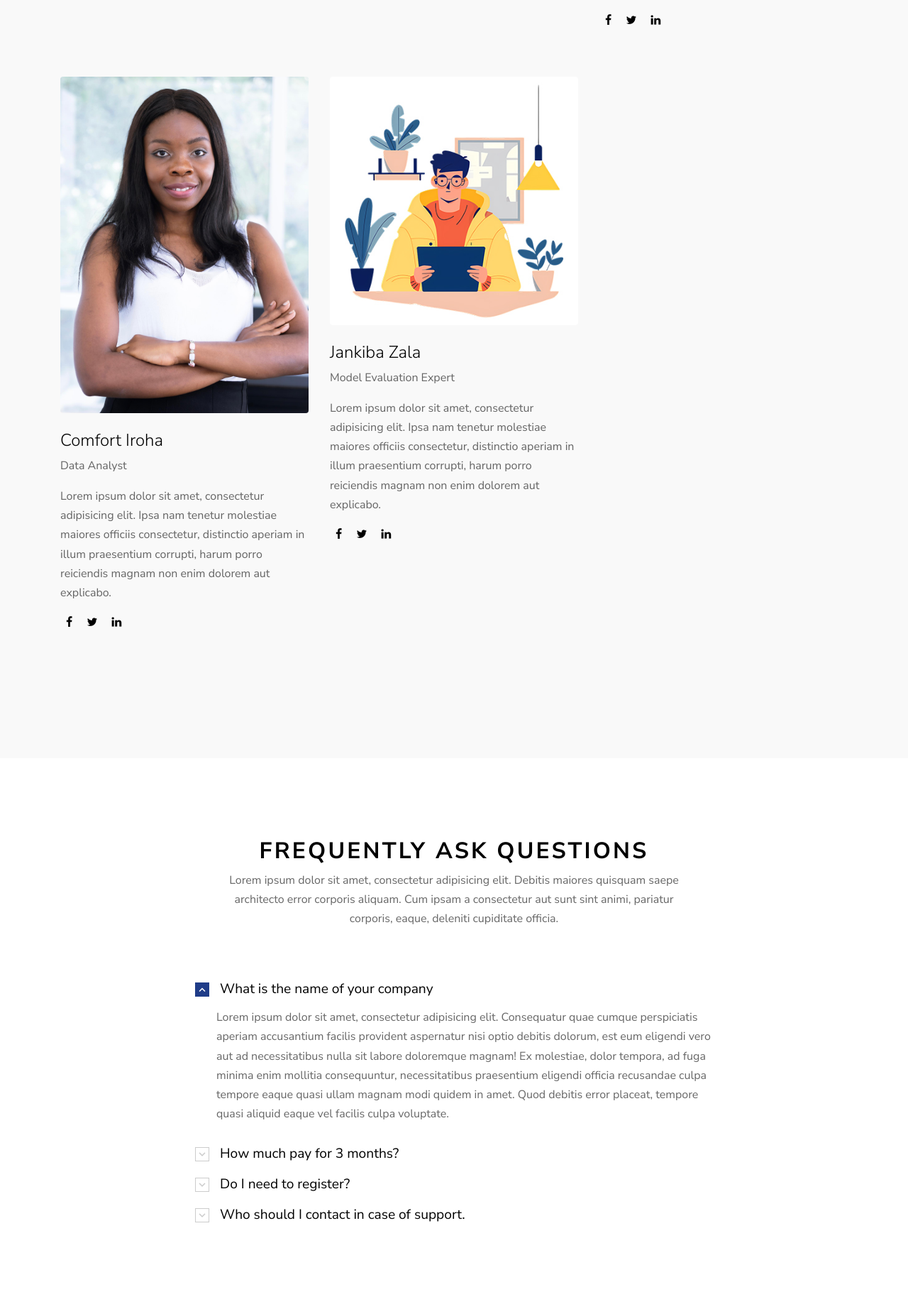
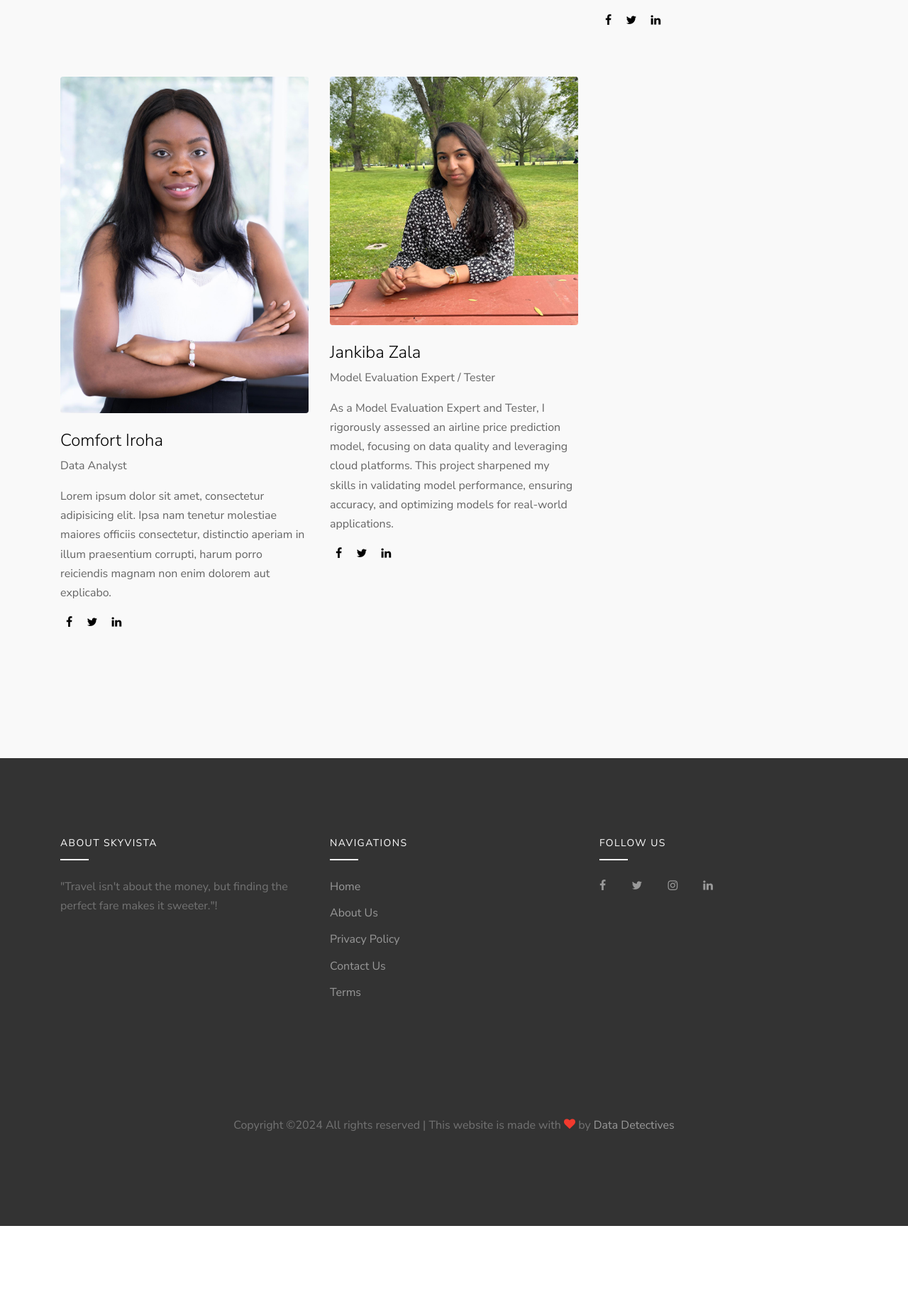
Before and after one commit to ubparmar/Airline_Fare_Prediction, a Django app: page /about/ in a window 1280 px wide. Shown: the part 3748-5592 px from the top of the page at 71% size. After the commit the page ends 5475 px from the top, so only its background shows below. Run offline with Django 5.2, Linux system fonts and the light colour scheme; data comes from the database, SQL or seed files in the repository; both versions use the stored data as it was after the commit; parts of the project's set-up code (start-up, migrations or seed data) failed here and were passed over; some libraries are stand-ins or nearby versions; some web fonts are replaced.

Commit message:
new changes

```diff
--- a/Pricepredictiormain/templates/Pricepredictiormain/about.html
+++ b/Pricepredictiormain/templates/Pricepredictiormain/about.html
@@ -178,7 +178,7 @@
               <div class="text">
 
                 <h2 class="mb-2 font-weight-light text-black h4">Devendra Singh Sekhawat</h2>
-                <span class="d-block mb-3 text-white-opacity-05">Machine Learning Engineer</span>
+                <span class="d-block mb-3 text-white-opacity-05">Machine Learning Engineer /Tester</span>
                 <p>As an ML Engineer focused on feature engineering, I developed and deployed an airline price prediction model, incorporating data scraping and leveraging cloud platforms. This project refined my skills in transforming raw data into meaningful features, managing the end-to-end deployment process, and optimizing model performance in real-world scenarios.</p>
                 <p>
                   <a href="#" class="text-black p-2"><span class="icon-facebook"></span></a>
@@ -234,13 +234,13 @@
           <div class="col-md-6 col-lg-4 mb-5 mb-lg-5">
             <div class="team-member">
 
-              <img src="{% static 'mainapp/images/unknown.jpg' %}" alt="Image" class="img-fluid rounded mb-4">
+              <img src="{% static 'mainapp/images/unknownclass.jpg' %}" alt="Image" class="img-fluid rounded mb-4">
 
               <div class="text">
 
                 <h2 class="mb-2 font-weight-light text-black h4">Swetha Tanikonda</h2>
-                <span class="d-block mb-3 text-white-opacity-05">Data Scientist</span>
-                <p>Lorem ipsum dolor sit amet, consectetur adipisicing elit. Ipsa nam tenetur molestiae maiores officiis consectetur, distinctio aperiam in illum praesentium corrupti, harum porro reiciendis magnam non enim dolorem aut explicabo.</p>
+                <span class="d-block mb-3 text-white-opacity-05">Data Scientist/Team Lead</span>
+                <p>As a Team Lead and Data Scientist, I led the development of an airline price prediction model, focusing on data scraping, feature engineering, and leveraging cloud platforms. This project enhanced my leadership skills, deepened my expertise in predictive modeling, and improved my ability to guide a team through complex data challenges.</p>
                 <p>
                   <a href="#" class="text-black p-2"><span class="icon-facebook"></span></a>
                   <a href="#" class="text-black p-2"><span class="icon-twitter"></span></a>
@@ -274,7 +274,7 @@
           <div class="col-md-6 col-lg-4 mb-5 mb-lg-5">
             <div class="team-member">
 
-              <img src="{% static 'mainapp/images/unknown.jpg' %}" alt="Image" class="img-fluid rounded mb-4">
+              <img src="{% static 'mainapp/images/unknownclass.jpg' %}" alt="Image" class="img-fluid rounded mb-4">
 
               <div class="text">
 
@@ -295,13 +295,13 @@
           <div class="col-md-6 col-lg-4 mb-5 mb-lg-5">
             <div class="team-member">
 
-              <img src="{% static 'mainapp/images/unknown.jpg' %}" alt="Image" class="img-fluid rounded mb-4">
+              <img src="{% static 'mainapp/images/grawat.jpg' %}" alt="Image" class="img-fluid rounded mb-4">
 
               <div class="text">
 
                 <h2 class="mb-2 font-weight-light text-black h4">Gaurav Rawat</h2>
                 <span class="d-block mb-3 text-white-opacity-05">Cloud Engineer</span>
-                <p>As a Data Visualization Architect, I led the development of an airline price prediction model, leveraging Django for deployment and cloud integration. This project sharpened my skills in transforming complex data into actionable insights and navigating the entire deployment lifecycle, enhancing both my technical and strategic expertise.</p>
+                <p>As a Cloud Engineer, I developed scripts to manage data for an airline price prediction model, incorporating data scraping and feature engineering while leveraging cloud platforms. This project enhanced my expertise in creating efficient data pipelines, automating data workflows, and ensuring scalable and reliable cloud solutions.</p>
                 <p>
                   <a href="#" class="text-black p-2"><span class="icon-facebook"></span></a>
                   <a href="#" class="text-black p-2"><span class="icon-twitter"></span></a>
@@ -338,13 +338,13 @@
           <div class="col-md-6 col-lg-4 mb-5 mb-lg-5">
             <div class="team-member">
 
-              <img src="{% static 'mainapp/images/unknown.jpg' %}" alt="Image" class="img-fluid rounded mb-4">
+              <img src="{% static 'mainapp/images/janki.jpg' %}" alt="Image" class="img-fluid rounded mb-4">
 
               <div class="text">
 
                 <h2 class="mb-2 font-weight-light text-black h4">Jankiba Zala</h2>
-                <span class="d-block mb-3 text-white-opacity-05">Model Evaluation Expert</span>
-                <p>Lorem ipsum dolor sit amet, consectetur adipisicing elit. Ipsa nam tenetur molestiae maiores officiis consectetur, distinctio aperiam in illum praesentium corrupti, harum porro reiciendis magnam non enim dolorem aut explicabo.</p>
+                <span class="d-block mb-3 text-white-opacity-05">Model Evaluation Expert / Tester</span>
+                <p>As a Model Evaluation Expert and Tester, I rigorously assessed an airline price prediction model, focusing on data quality and leveraging cloud platforms. This project sharpened my skills in validating model performance, ensuring accuracy, and optimizing models for real-world applications.</p>
                 <p>
                   <a href="#" class="text-black p-2"><span class="icon-facebook"></span></a>
                   <a href="#" class="text-black p-2"><span class="icon-twitter"></span></a>
@@ -358,73 +358,6 @@
         </div>
       </div>
     </div>
-
-    <div class="site-section">
-      <div class="container">
-
-        <div class="row justify-content-center mb-5">
-          <div class="col-md-7 text-center">
-            <div class="site-section-title">
-              <h2>Frequently Ask Questions</h2>
-            </div>
-            <p>Lorem ipsum dolor sit amet, consectetur adipisicing elit. Debitis maiores quisquam saepe architecto error corporis aliquam. Cum ipsam a consectetur aut sunt sint animi, pariatur corporis, eaque, deleniti cupiditate officia.</p>
-          </div>
-        </div>
-
-        <div class="row justify-content-center" data-aos="fade" data-aos-delay="100">
-          <div class="col-md-8">
-            <div class="accordion unit-8" id="accordion">
-            <div class="accordion-item">
-              <h3 class="mb-0 heading">
-                <a class="btn-block" data-toggle="collapse" href="#collapseOne" role="button" aria-expanded="true" aria-controls="collapseOne">What is the name of your company<span class="icon"></span></a>
-              </h3>
-              <div id="collapseOne" class="collapse show" aria-labelledby="headingOne" data-parent="#accordion">
-                <div class="body-text">
-                  <p>Lorem ipsum dolor sit amet, consectetur adipisicing elit. Consequatur quae cumque perspiciatis aperiam accusantium facilis provident aspernatur nisi optio debitis dolorum, est eum eligendi vero aut ad necessitatibus nulla sit labore doloremque magnam! Ex molestiae, dolor tempora, ad fuga minima enim mollitia consequuntur, necessitatibus praesentium eligendi officia recusandae culpa tempore eaque quasi ullam magnam modi quidem in amet. Quod debitis error placeat, tempore quasi aliquid eaque vel facilis culpa voluptate.</p>
-                </div>
-              </div>
-            </div> <!-- .accordion-item -->
-
-            <div class="accordion-item">
-              <h3 class="mb-0 heading">
-                <a class="btn-block" data-toggle="collapse" href="#collapseTwo" role="button" aria-expanded="false" aria-controls="collapseTwo">How much pay for 3  months?<span class="icon"></span></a>
-              </h3>
-              <div id="collapseTwo" class="collapse" aria-labelledby="headingOne" data-parent="#accordion">
-                <div class="body-text">
-                  <p>Lorem ipsum dolor sit amet, consectetur adipisicing elit. Vel ad laborum expedita. Nostrum iure atque enim quisquam minima distinctio omnis, consequatur aliquam suscipit, quidem, esse aspernatur! Libero, excepturi animi repellendus porro impedit nihil in doloremque a quaerat enim voluptatum, perspiciatis, quas dignissimos maxime ut cum reiciendis eius dolorum voluptatem aliquam!</p>
-                </div>
-              </div>
-            </div> <!-- .accordion-item -->
-
-            <div class="accordion-item">
-              <h3 class="mb-0 heading">
-                <a class="btn-block" data-toggle="collapse" href="#collapseThree" role="button" aria-expanded="false" aria-controls="collapseThree">Do I need to register?  <span class="icon"></span></a>
-              </h3>
-              <div id="collapseThree" class="collapse" aria-labelledby="headingOne" data-parent="#accordion">
-                <div class="body-text">
-                  <p>Lorem ipsum dolor sit amet, consectetur adipisicing elit. Vel ad laborum expedita. Nostrum iure atque enim quisquam minima distinctio omnis, consequatur aliquam suscipit, quidem, esse aspernatur! Libero, excepturi animi repellendus porro impedit nihil in doloremque a quaerat enim voluptatum, perspiciatis, quas dignissimos maxime ut cum reiciendis eius dolorum voluptatem aliquam!</p>
-                </div>
-              </div>
-            </div> <!-- .accordion-item -->
-
-            <div class="accordion-item">
-              <h3 class="mb-0 heading">
-                <a class="btn-block" data-toggle="collapse" href="#collapseFour" role="button" aria-expanded="false" aria-controls="collapseFour">Who should I contact in case of support.<span class="icon"></span></a>
-              </h3>
-              <div id="collapseFour" class="collapse" aria-labelledby="headingOne" data-parent="#accordion">
-                <div class="body-text">
-                  <p>Lorem ipsum dolor sit amet, consectetur adipisicing elit. Vel ad laborum expedita. Nostrum iure atque enim quisquam minima distinctio omnis, consequatur aliquam suscipit, quidem, esse aspernatur! Libero, excepturi animi repellendus porro impedit nihil in doloremque a quaerat enim voluptatum, perspiciatis, quas dignissimos maxime ut cum reiciendis eius dolorum voluptatem aliquam!</p>
-                </div>
-              </div>
-            </div> <!-- .accordion-item -->
-
-          </div>
-          </div>
-        </div>
-
-      </div>
-    </div>
-
 
 
     <footer class="site-footer">
--- a/Pricepredictiormain/templates/Pricepredictiormain/login.html
+++ b/Pricepredictiormain/templates/Pricepredictiormain/login.html
@@ -121,7 +121,7 @@
       </div>
     </nav>
     <div class="wrapper">
-      <h2>Login Here</h2>
+      <h2>Login </h2>
 
       <form method="post" action="{% url 'login' %}">
         {% csrf_token %}
--- a/Pricepredictiormain/templates/Pricepredictiormain/register.html
+++ b/Pricepredictiormain/templates/Pricepredictiormain/register.html
@@ -131,7 +131,7 @@
       </div>
     </nav>
     <div class="wrapper">
-      <h2>Sign Up Here</h2>
+      <h2>Sign Up</h2>
       <form method="post" action="{% url 'register' %}">
         {% csrf_token %}
         <div class="input-box">
```
Also changed, not shown: Airlinepricepredictor/settings.py (+9 -9 lines), db.sqlite3, static/mainapp/images/grawat.jpg (added), static/mainapp/images/janki.jpg (added), static/mainapp/images/unknownclass.jpg (renamed from static/mainapp/images/Unknown.jpg).
